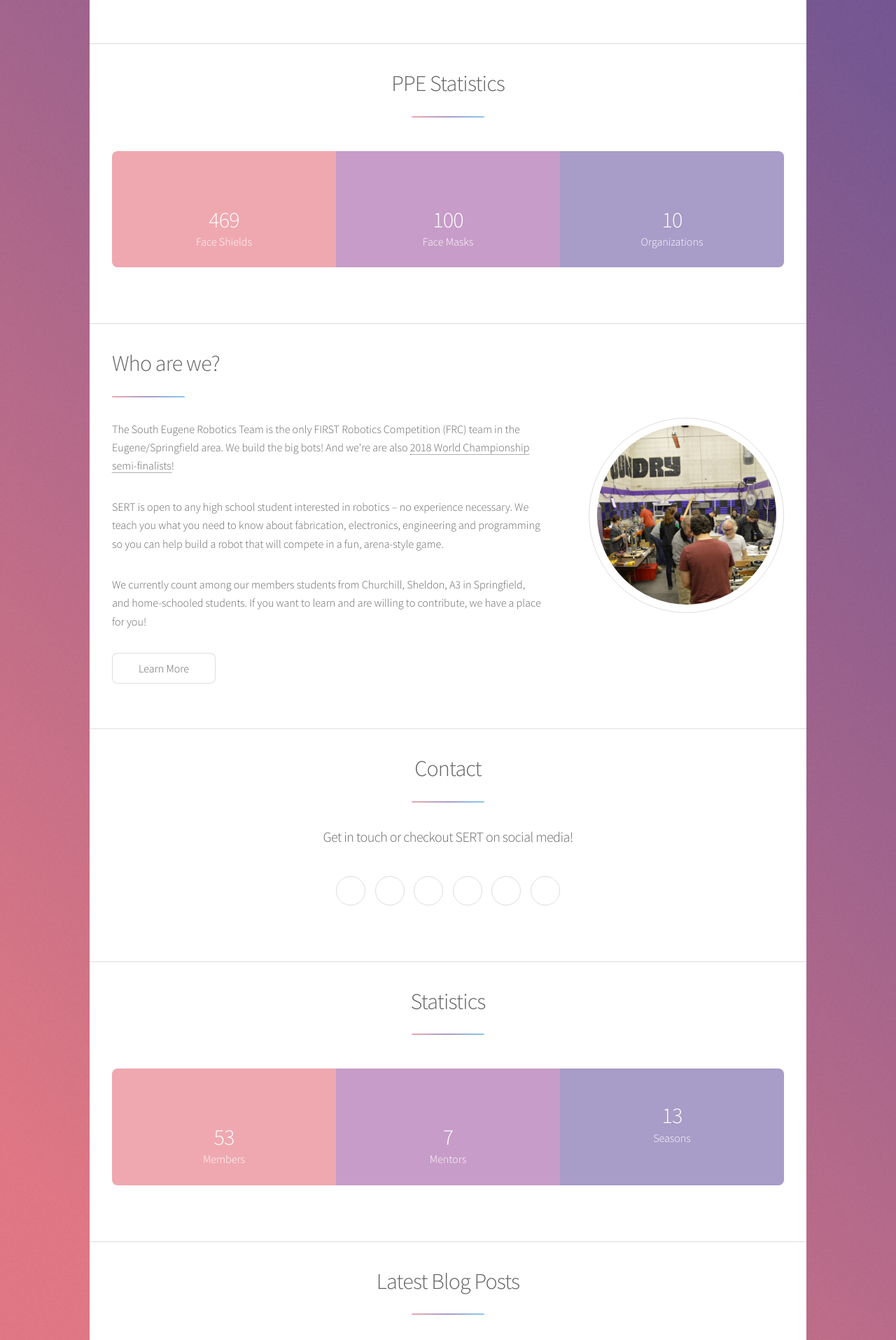
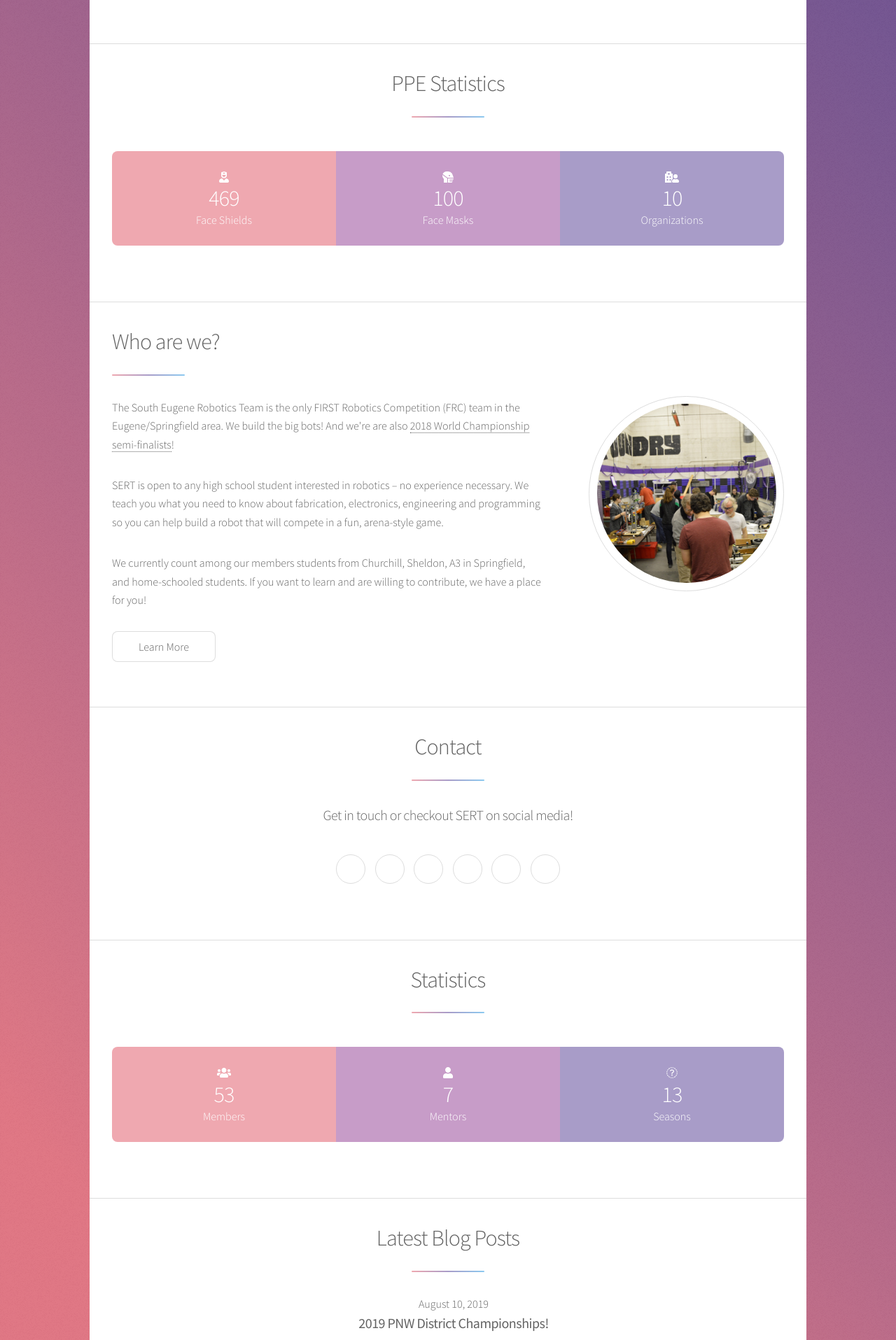
Before and after one commit to SouthEugeneRoboticsTeam/SouthEugeneRoboticsTeam.github.io, a Jekyll site: the page built from index.html, in a window 1280 px wide. Shown: the part 1228-3143 px from the top of the page at 70% size. Built offline with Jekyll 4.4.1, drawn with Linux system fonts in a browser that asks for light colours; nearby versions of some CDN libraries.

Commit message:
Update index.html

```diff
--- a/index.html
+++ b/index.html
@@ -39,15 +39,15 @@ javascript:
     </header>
     <ul class="statistics">
         <li class="style1">
-            <span class="icon fa-user-nurse"></span>
+            <span class="icon fas fa-user-nurse"></span>
             <strong>469</strong> Face Shields
         </li>
         <li class="style2">
-            <span class="icon fa-head-side-mask"></span>
+            <span class="icon fas fa-head-side-mask"></span>
             <strong>100</strong> Face Masks
         </li>
         <li class="style3">
-            <span class="icon fa-hospital-user"></span>
+            <span class="icon fas fa-hospital-user"></span>
             <strong>10</strong> Organizations
         </li>
     </ul>
@@ -102,15 +102,15 @@ javascript:
     </header>
     <ul class="statistics">
         <li class="style1">
-            <span class="icon fa-users"></span>
+            <span class="icon fas fa-users"></span>
             <strong>{{site.data.stats.members}}</strong> Members
         </li>
         <li class="style2">
-            <span class="icon fa-user"></span>
+            <span class="icon fas fa-user"></span>
             <strong>{{site.data.stats.mentors}}</strong> Mentors
         </li>
         <li class="style3">
-            <span class="icon fa-clock-o"></span>
+            <span class="icon fas fa-clock-o"></span>
             <strong>{{'now' | date: "%Y" | minus: "2007"}}</strong> Seasons
         </li>
     </ul>
```
